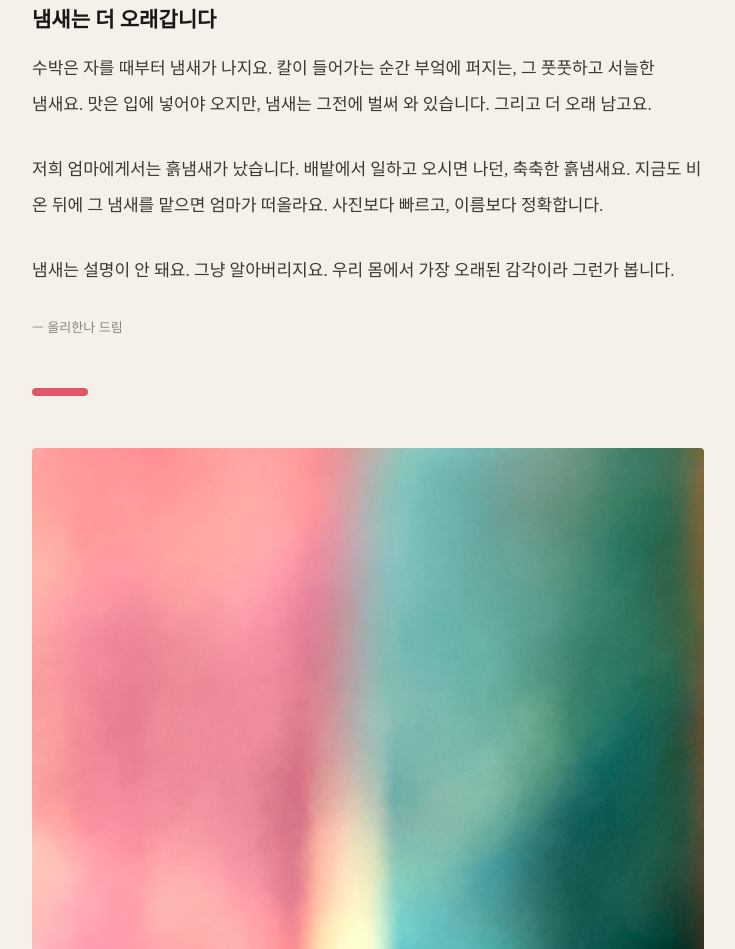
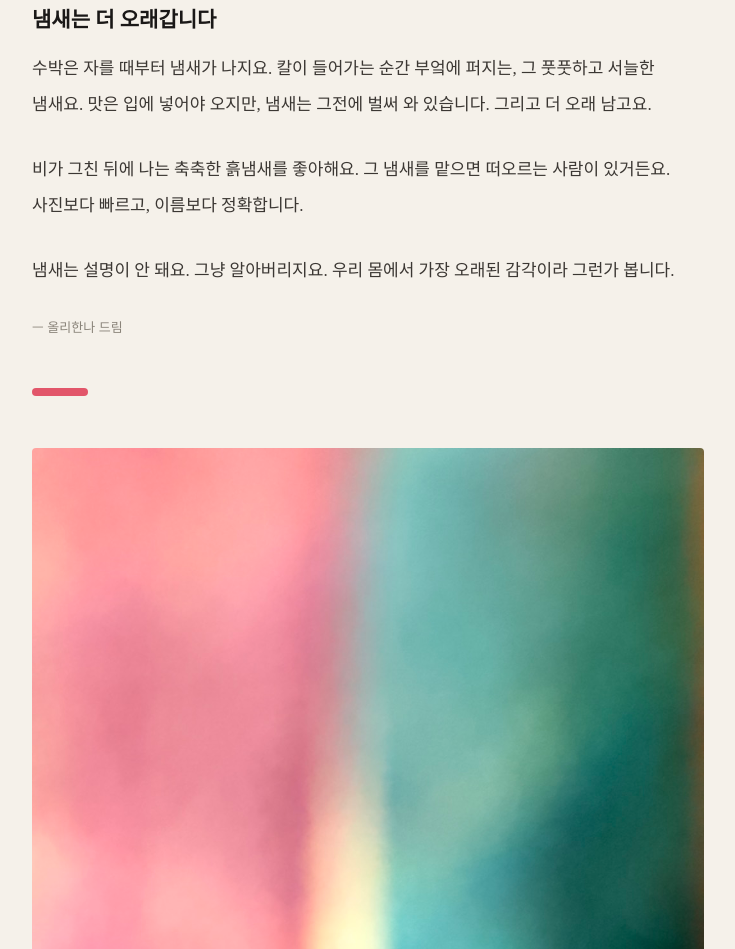
Before and after one commit to injoyfull/teum, a plain HTML site: page letter-04.html in a window 1280 px wide. Shown: the part 1664-2613 px from the top of the page, without its empty margins (272-1007 px from the left). Drawn offline with Linux system fonts and the light colour scheme.

Commit message:
4화: 어머니 언급을 익명화 — 개인적 이야기는 쓰지 않기로 한 결정 반영
"저희 엄마 / 배밭" → "떠오르는 사람이 있거든요"
냄새가 기억을 데려온다는 문맥은 유지하되 가족 정보는 제거.
독자가 자기 사람을 떠올릴 여지도 생김.

```diff
--- a/letter-04.html
+++ b/letter-04.html
@@ -123,8 +123,8 @@
       맛은 입에 넣어야 오지만, 냄새는 그전에 벌써 와 있습니다. 그리고 더 오래 남고요.
     </p>
     <p class="body">
-      저희 엄마에게서는 흙냄새가 났습니다. 배밭에서 일하고 오시면 나던, 축축한 흙냄새요.
-      지금도 비 온 뒤에 그 냄새를 맡으면 엄마가 떠올라요.
+      비가 그친 뒤에 나는 축축한 흙냄새를 좋아해요.
+      그 냄새를 맡으면 떠오르는 사람이 있거든요.
       사진보다 빠르고, 이름보다 정확합니다.
     </p>
     <p class="body">
```
